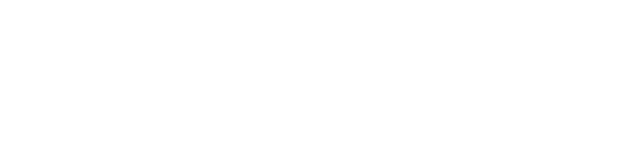
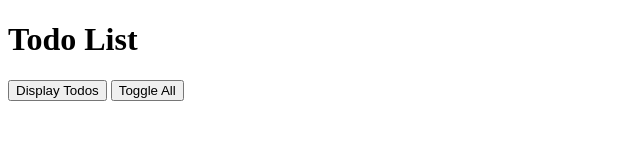
Before and after one commit to spaik11/final-todo-app, a plain HTML site: page index.html in a window 1280 px wide. Shown: the whole page, without its empty margins (0-640 px from the left). Drawn offline with Linux system fonts and the light colour scheme.

Commit message:
includes button for display and toggle all

```diff
--- a/index.html
+++ b/index.html
@@ -7,7 +7,9 @@
         <link href="./style.css" rel="stylesheet" type="text/css">
     </head>
     <body>
-
+        <h1>Todo List</h1>
+        <button>Display Todos</button>
+        <button>Toggle All</button>
         <script src="./main.js"></script>
     </body>
 </html>
```
